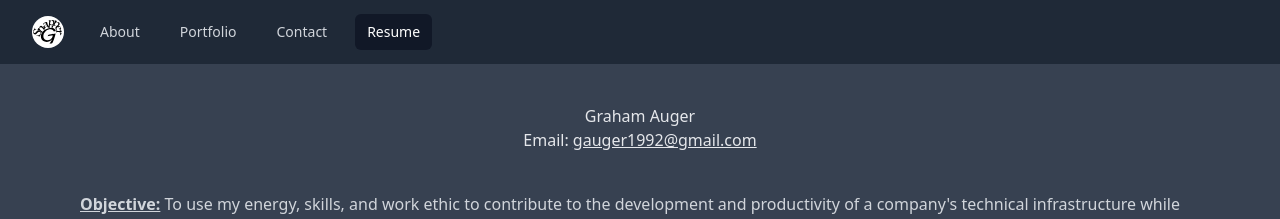
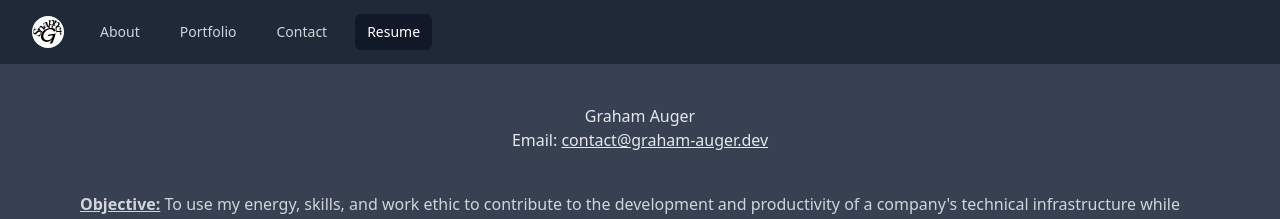
Before and after one commit to SnapperGee/portfolio-client, a React (Vite) app: page /resume in a window 1280 px wide. Shown: the top 219 px of the page. Built offline with nearby package versions, Linux system fonts and the light colour scheme.

Commit message:
Update email address to use custom domain.

```diff
--- a/src/page/contact.tsx
+++ b/src/page/contact.tsx
@@ -260,8 +260,8 @@ const Contact = () =>
                                         <EnvelopeIcon className="h-7 w-6 text-gray-400" aria-hidden="true" />
                                     </dt>
                                     <dd>
-                                        <a className="hover:text-white" href="mailto:gauger1992@gmail.com">
-                                            gauger1992@gmail.com
+                                        <a className="hover:text-white" href="mailto:contact@graham-auger.dev">
+                                            contact@graham-auger.dev
                                         </a>
                                     </dd>
                                 </div>
--- a/src/page/resume.tsx
+++ b/src/page/resume.tsx
@@ -68,8 +68,8 @@ const Resume = () =>
         <div className="text-center text-gray-200 my-10">
             <p>Graham Auger</p>
             <p>Email:&#160;
-                <a className="hover:text-white underline" href="mailto:gauger1992@gmail.com">
-                    gauger1992@gmail.com
+                <a className="hover:text-white underline" href="mailto:contact@graham-auger.dev">
+                    contact@graham-auger.dev
                 </a>
             </p>
         </div>
```
